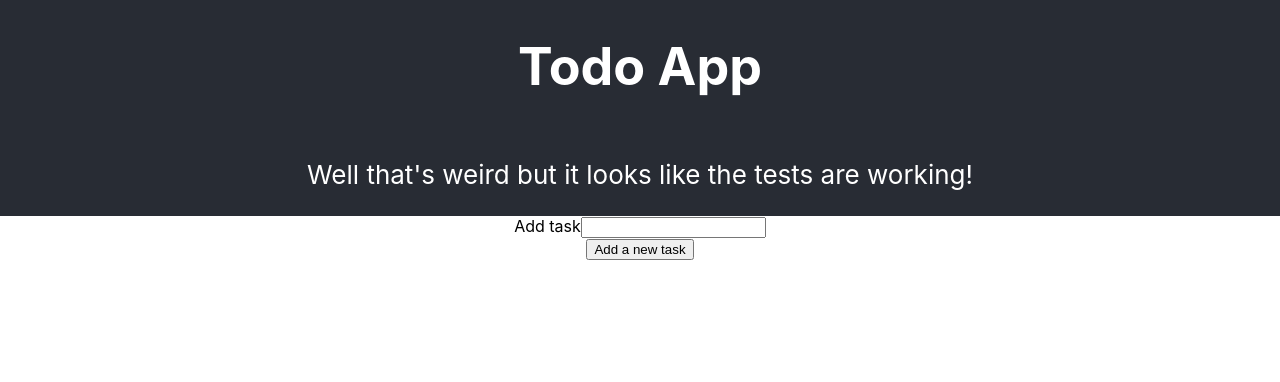
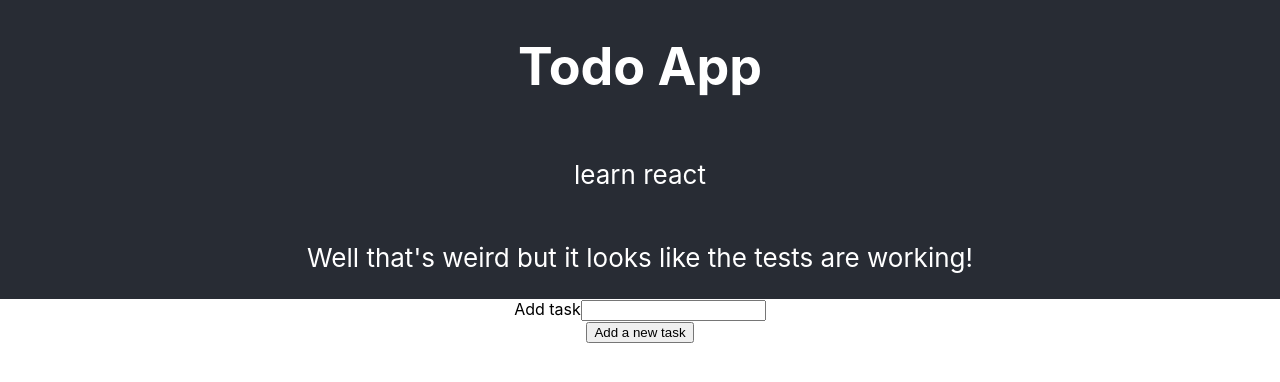
Before and after one commit to TBT50/react-app, a React (Create React App) app: page / in a window 1280 px wide. Shown: the top 382 px of the page. Built offline with nearby package versions, Linux system fonts and the light colour scheme.

Commit message:
Edit text in the paragraph

```diff
--- a/src/App.tsx
+++ b/src/App.tsx
@@ -22,6 +22,7 @@ function App() {
     <div className="App">
       <header className="App-header">
         <h1>Todo App</h1>
+        <p>learn react</p>
         <p>Well that's weird but it looks like the tests are working!</p>
       </header>
       <main>
```
